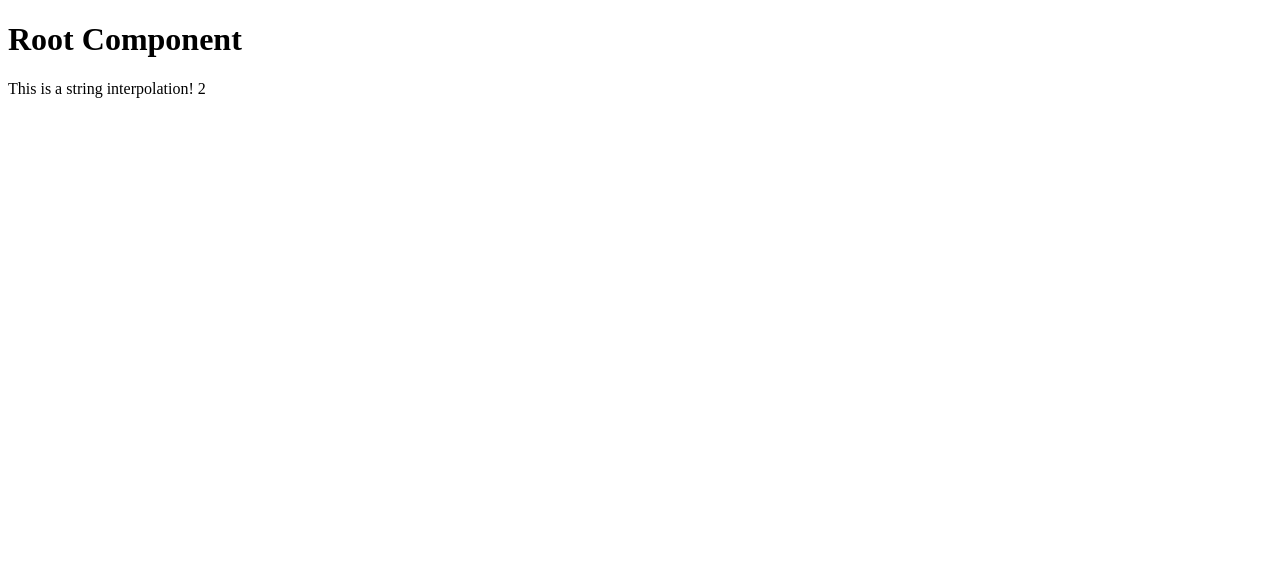
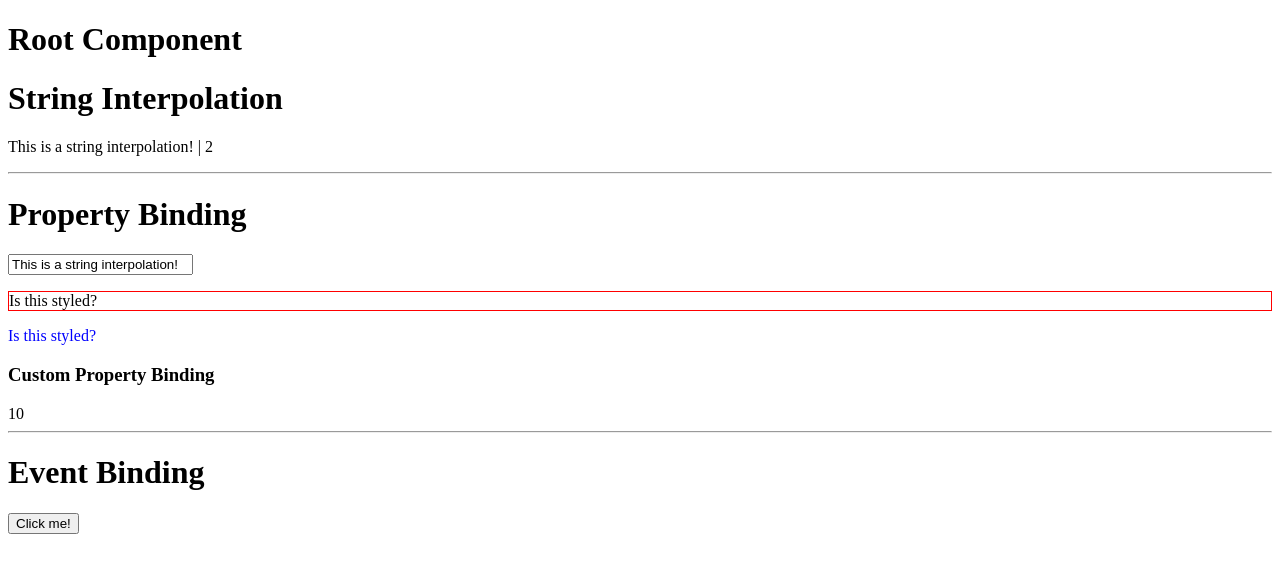
Before and after one commit to GuilhermeEd/Udemy, an Angular app in the folder Angular 2 - The Complete Guide/first-app/: page / in a window 1280 px wide. Shown: the top 572 px of the page. Built offline with nearby package versions, Linux system fonts and the light colour scheme.

Commit message:
Event Binding Class

```diff
--- a/Angular 2 - The Complete Guide/first-app/src/app/app.module.ts
+++ b/Angular 2 - The Complete Guide/first-app/src/app/app.module.ts
@@ -5,11 +5,15 @@
 
 import { AppComponent } from './app.component';
 import { DatabindingComponent } from './databinding/databinding.component';
+import { PropertyBindingComponent } from './databinding/property-binding.component';
+import { EventBindingComponent } from './databinding/event-binding.component';
 
 @NgModule({
   declarations: [
     AppComponent,
-    DatabindingComponent
+    DatabindingComponent,
+    PropertyBindingComponent,
+    EventBindingComponent
   ],
   imports: [
     BrowserModule,
--- a/Angular 2 - The Complete Guide/first-app/src/app/databinding/databinding.component.css
+++ b/Angular 2 - The Complete Guide/first-app/src/app/databinding/databinding.component.css
@@ -0,0 +1,3 @@
+.redBorder {
+  border: 1px solid red;
+}
--- a/Angular 2 - The Complete Guide/first-app/src/app/databinding/databinding.component.html
+++ b/Angular 2 - The Complete Guide/first-app/src/app/databinding/databinding.component.html
@@ -1,4 +1,14 @@
+<h1>String Interpolation</h1>
 <p>
-  {{stringInterpolation}}
-  {{numberInterpolation}}
+  {{stringInterpolation}} | {{numberInterpolation}}
 </p>
+<hr>
+<h1>Property Binding</h1>
+<input type="text" [value]="stringInterpolation">
+<p [ngClass]="{redBorder: OnTest()}">Is this styled?</p>
+<p [ngStyle]="{color: 'blue'}">Is this styled?</p>
+<h3>Custom Property Binding</h3>
+<fa-property-binding [result]=10></fa-property-binding>
+<hr>
+<h1>Event Binding</h1>
+<fa-event-binding (clicked)="onClicked($event)"></fa-event-binding>
--- a/Angular 2 - The Complete Guide/first-app/src/app/databinding/databinding.component.ts
+++ b/Angular 2 - The Complete Guide/first-app/src/app/databinding/databinding.component.ts
@@ -1,12 +1,19 @@
-import { Component, OnInit } from '@angular/core';
+import { Component } from '@angular/core';
 
 @Component({
   selector: 'fa-databinding',
   templateUrl: './databinding.component.html',
   styleUrls: ['./databinding.component.css']
 })
-export class DatabindingComponent implements OnInit {
+export class DatabindingComponent {
     stringInterpolation = 'This is a string interpolation!';
     numberInterpolation = 2;
-    ngOnInit(){}
+
+    OnTest(){
+      return true;
+    }
+
+    onClicked(value: string){
+      alert(value);
+    }
 }
--- /dev/null
+++ b/Angular 2 - The Complete Guide/first-app/src/app/databinding/event-binding.component.ts
@@ -0,0 +1,16 @@
+import { Component, EventEmitter, Output } from '@angular/core';
+
+@Component({
+  selector: 'fa-event-binding',
+  template: `
+    <button (click)="onClicked()">Click me!</button>
+  `,
+  styles: []
+})
+export class EventBindingComponent {
+  @Output() clicked = new EventEmitter<string>();
+
+  onClicked(){
+    this.clicked.emit('It works!');
+  }
+}
--- /dev/null
+++ b/Angular 2 - The Complete Guide/first-app/src/app/databinding/property-binding.component.ts
@@ -0,0 +1,12 @@
+import { Component, Input} from '@angular/core';
+
+@Component({
+  selector: 'fa-property-binding',
+  template: `
+    {{result}}
+  `,
+  styles: []
+})
+export class PropertyBindingComponent {
+  @Input() result: number = 0;
+}
```
